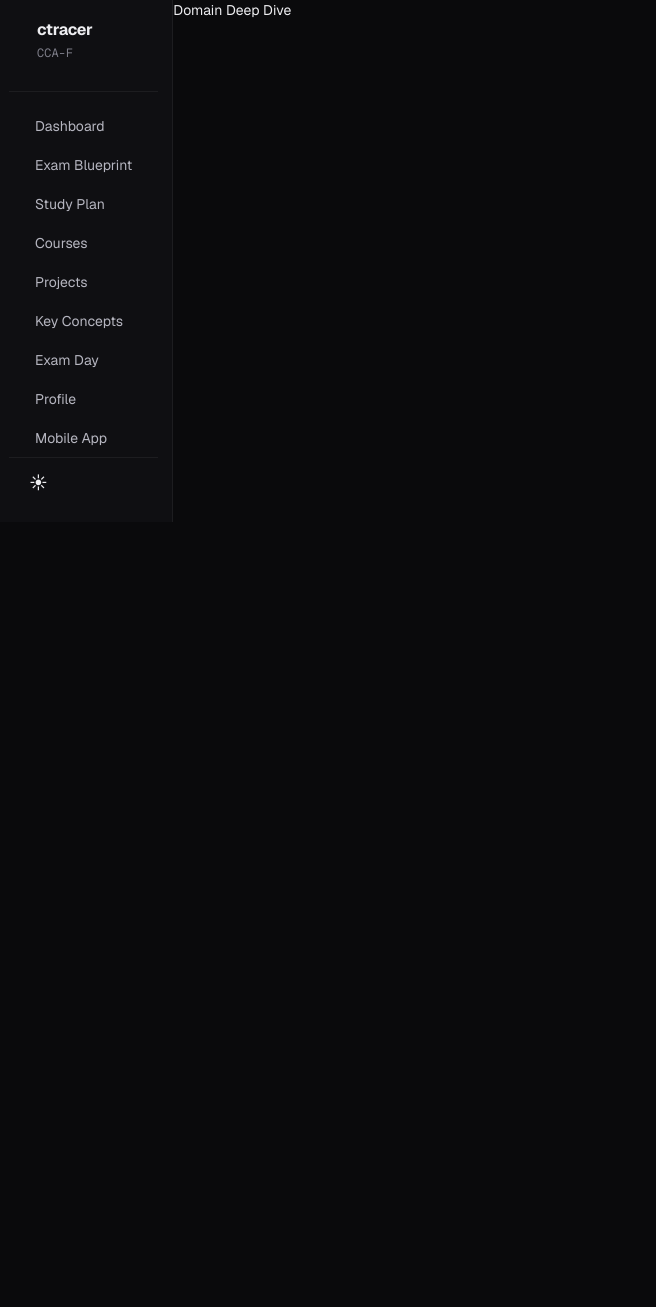
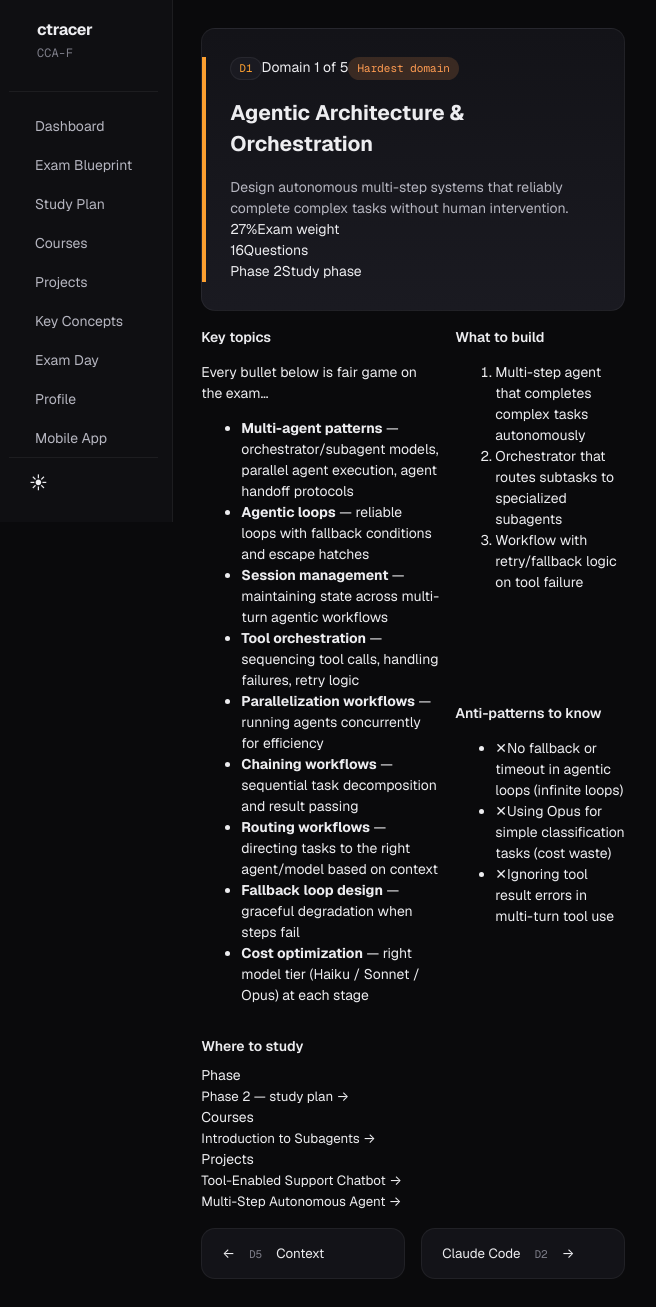
Before and after one commit to mhhussain/ctracer, a React (Vite) app in the folder web/: page /domain/1 in a window 1280 px wide. Shown: the whole page, without its empty margins (5-661 px from the left). Before the commit the page ends 800 px from the top, so only its background shows below. Built offline with nearby package versions, Linux system fonts and the light colour scheme; no server answers.

Commit message:
feat: implement DomainDeepDive screen
Full /domain/:id screen with hero section, four-card grid (topics,
build, anti-patterns, where-to-study), and prev/next domain navigation.

Co-Authored-By: Claude Sonnet 4.6 <noreply@anthropic.com>

```diff
--- a/web/src/screens/DomainDeepDive.jsx
+++ b/web/src/screens/DomainDeepDive.jsx
@@ -1,3 +1,125 @@
+import { useParams, useNavigate } from 'react-router-dom'
+import { DOMAINS, COURSES, PROJECTS } from '../data/index'
+
 export default function DomainDeepDive() {
-  return <div>Domain Deep Dive</div>;
+  const { id } = useParams()
+  const navigate = useNavigate()
+
+  const domain = DOMAINS.find(d => d.id === id) ?? DOMAINS[0]
+  const idx = DOMAINS.findIndex(d => d.id === domain.id)
+  const prev = DOMAINS[(idx - 1 + 5) % 5]
+  const next = DOMAINS[(idx + 1) % 5]
+
+  return (
+    <div className="screen-container">
+      {/* 1. Domain hero */}
+      <div className="dom-hero">
+        <div className={`dom-hero-stripe dtag-${domain.color}`} />
+        <div className="dom-hero-content">
+          <div className="dom-hero-left">
+            <div className="dom-eyebrow">
+              <span className={`dtag dtag-${domain.color}`}>D{domain.num}</span>
+              <span>Domain {domain.num} of 5</span>
+              {domain.difficulty === 'Hardest' && (
+                <span className="pill pill-warn">Hardest domain</span>
+              )}
+            </div>
+            <h2 className="dom-hero-name">{domain.name}</h2>
+            <p className="dom-hero-blurb">{domain.blurb}</p>
+          </div>
+          <div className="dom-hero-right">
+            <div className="dom-stats">
+              <div className="dom-stat">
+                <span className="dom-stat-val">{domain.weight}%</span>
+                <span className="dom-stat-label">Exam weight</span>
+              </div>
+              <div className="dom-stat">
+                <span className="dom-stat-val">{domain.questions}</span>
+                <span className="dom-stat-label">Questions</span>
+              </div>
+              <div className="dom-stat">
+                <span className="dom-stat-val">Phase {domain.phase}</span>
+                <span className="dom-stat-label">Study phase</span>
+              </div>
+            </div>
+          </div>
+        </div>
+      </div>
+
+      {/* 2. Four-card body grid */}
+      <div className="dom-grid">
+        {/* Key topics card */}
+        <div className="dom-card dom-topics">
+          <h3>Key topics</h3>
+          <p className="dom-card-sub">Every bullet below is fair game on the exam…</p>
+          <ul className="dom-topic-list">
+            {domain.topics.map(t => (
+              <li key={t.name}>
+                <strong>{t.name}</strong> — {t.desc}
+              </li>
+            ))}
+          </ul>
+        </div>
+
+        {/* What to build card */}
+        <div className="dom-card dom-build">
+          <h3>What to build</h3>
+          <ol className="dom-build-list">
+            {domain.build.map((b, i) => (
+              <li key={i}>{b}</li>
+            ))}
+          </ol>
+        </div>
+
+        {/* Anti-patterns card */}
+        <div className="dom-card dom-anti">
+          <h3>Anti-patterns to know</h3>
+          <ul className="dom-anti-list">
+            {domain.antiPatterns.map((ap, i) => (
+              <li key={i}>
+                <span className="ref-x">✕</span>{ap}
+              </li>
+            ))}
+          </ul>
+        </div>
+
+        {/* Where to study card */}
+        <div className="dom-card dom-links">
+          <h3>Where to study</h3>
+          <div className="dom-links-group">
+            <div className="dom-links-heading">Phase</div>
+            <button className="dom-link-row" onClick={() => navigate('/plan')}>
+              Phase {domain.phase} — study plan →
+            </button>
+          </div>
+          <div className="dom-links-group">
+            <div className="dom-links-heading">Courses</div>
+            {COURSES.filter(c => c.domains.includes(domain.id)).map(c => (
+              <button key={c.id} className="dom-link-row" onClick={() => navigate('/courses')}>
+                {c.name} →
+              </button>
+            ))}
+          </div>
+          <div className="dom-links-group">
+            <div className="dom-links-heading">Projects</div>
+            {PROJECTS.filter(p => p.domains.includes(domain.id)).map(p => (
+              <button key={p.id} className="dom-link-row" onClick={() => navigate('/projects')}>
+                {p.name} →
+              </button>
+            ))}
+          </div>
+        </div>
+      </div>
+
+      {/* 3. Domain navigation */}
+      <div className="dom-nav">
+        <button className="dom-nav-btn" onClick={() => navigate(`/domain/${prev.id}`)}>
+          ← <span className="dom-nav-eyebrow">D{prev.num}</span> {prev.short}
+        </button>
+        <button className="dom-nav-btn dom-nav-next" onClick={() => navigate(`/domain/${next.id}`)}>
+          {next.short} <span className="dom-nav-eyebrow">D{next.num}</span> →
+        </button>
+      </div>
+    </div>
+  )
 }
```
